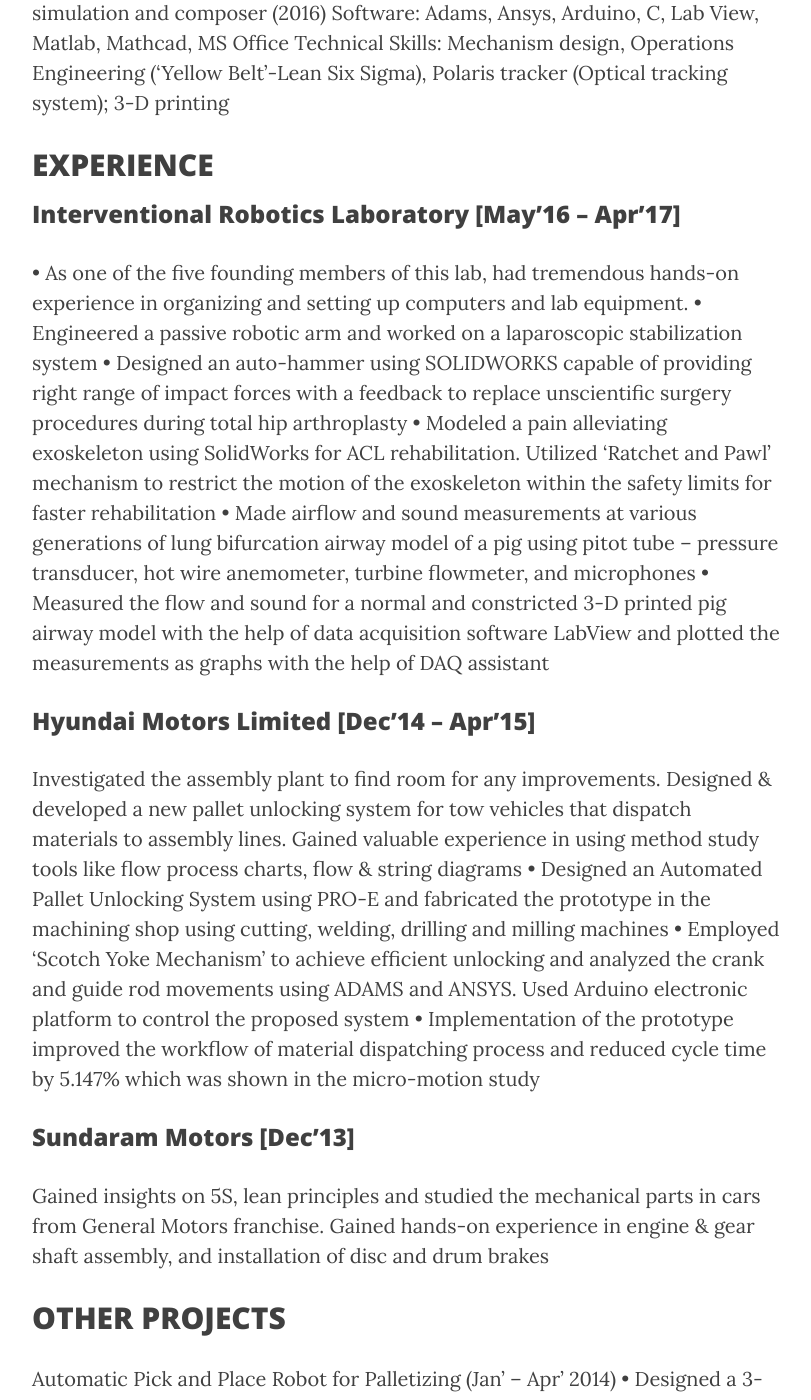
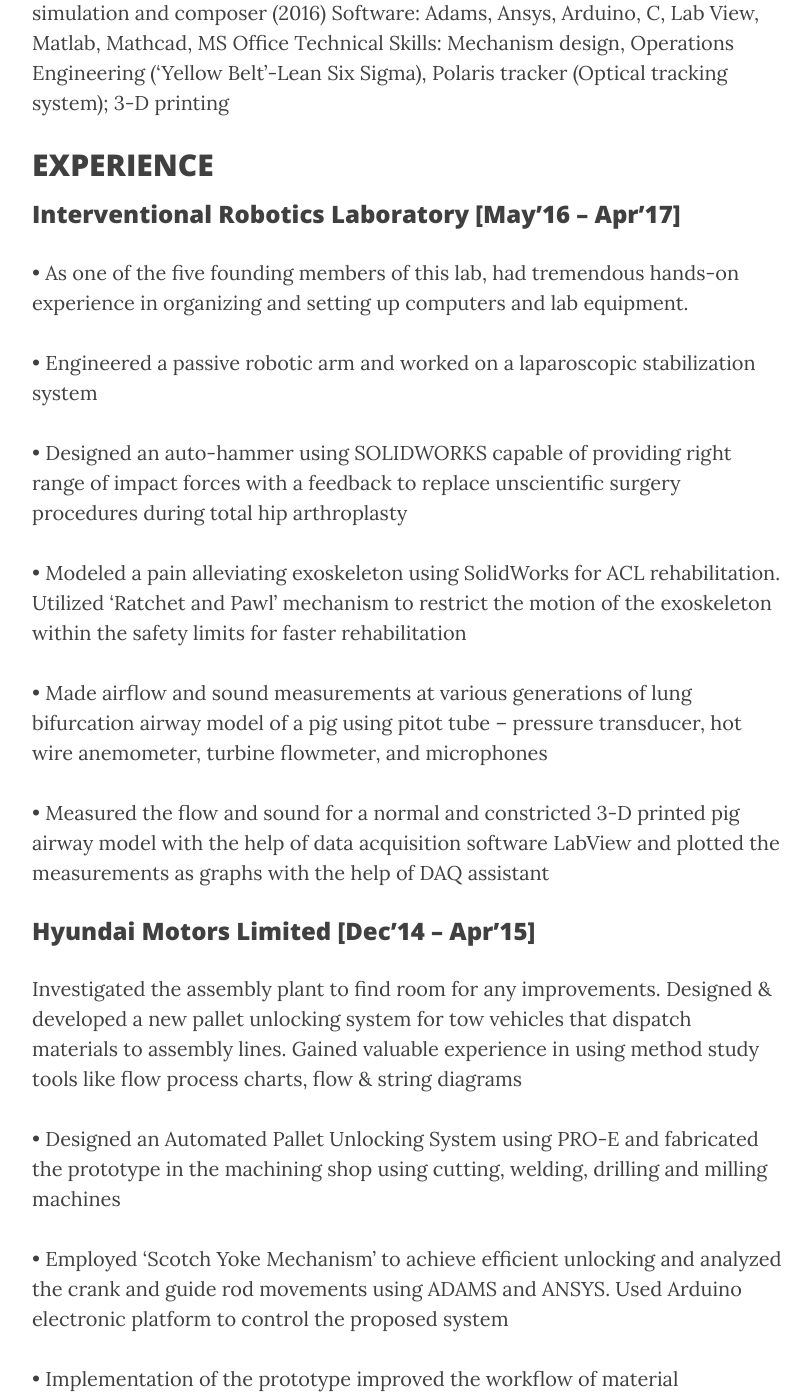
Before and after one commit to vignesharavind/vignesharavind.github.io, a Jekyll site: the page built from about.md, in a window 1280 px wide and 1400 px high, scrolled down 979 px. Shown: the whole window, without its empty margins (233-1044 px from the left). Built offline with Jekyll 4.4.1, drawn with Linux system fonts in a browser that asks for light colours; nearby versions of some CDN libraries; some of the changed text lies outside the part shown.

```diff
--- a/about.md
+++ b/about.md
@@ -24,27 +24,42 @@
 ## EXPERIENCE
 ### Interventional Robotics Laboratory	[May’16 – Apr’17]
 •	As one of the five founding members of this lab, had tremendous hands-on experience in organizing and setting up computers and lab equipment.
+
 •	Engineered a passive robotic arm and worked on a laparoscopic stabilization system
+
 •	Designed an auto-hammer using SOLIDWORKS capable of providing right range of impact forces with a feedback to replace unscientific surgery procedures during total hip arthroplasty
+
 •	Modeled a pain alleviating exoskeleton using SolidWorks for ACL rehabilitation. Utilized ‘Ratchet and Pawl’ mechanism to restrict the motion of the exoskeleton within the safety limits for faster rehabilitation
+
 •	Made airflow and sound measurements at various generations of lung bifurcation airway model of a pig using pitot tube – pressure transducer, hot wire anemometer, turbine flowmeter, and microphones
+
 •	Measured the flow and sound for a normal and constricted 3-D printed pig airway model with the help of data acquisition software LabView and plotted the measurements as graphs with the help of DAQ assistant
+
 ### Hyundai Motors Limited	[Dec’14 – Apr’15]
 Investigated the assembly plant to find room for any improvements. Designed & developed a new pallet unlocking system for tow vehicles that dispatch materials to assembly lines. Gained valuable experience in using method study tools like flow process charts, flow & string diagrams
+
 •	Designed an Automated Pallet Unlocking System using PRO-E and fabricated the prototype in the machining shop using cutting, welding, drilling and milling machines
+
 •	Employed ‘Scotch Yoke Mechanism’ to achieve efficient unlocking and analyzed the crank and guide rod movements using ADAMS and ANSYS. Used Arduino electronic platform to control the proposed system
+
 •	Implementation of the prototype improved the workflow of material dispatching process and reduced cycle time by 5.147% which was shown in the micro-motion study
+
 ### Sundaram Motors	[Dec'13]
 Gained insights on 5S, lean principles and studied the mechanical parts in cars from General Motors franchise. Gained hands-on experience in engine & gear shaft assembly, and installation of disc and drum brakes
 
 ## OTHER PROJECTS
-Automatic Pick and Place Robot for Palletizing (Jan’ – Apr’ 2014)
+### Automatic Pick and Place Robot for Palletizing (Jan’ – Apr’ 2014)
 •	Designed a 3-DOF robotic arm using PRO-E and the fabrication of the arm was done in the machining lab using cutting and drilling machines
+
 •	Controlled the prototype using ATmega328p microcontroller with the end effector actuated by a servo motor involving ‘Bell Crank Lever Mechanism’. Used Arduino prototyping platform to control the actuators
+
 •	Established the force plots of gripper using ADAMS software to demonstrate efficient and stable functioning of arm
 
 ## MEMBERSHIPS/ACTIVITIES
 •	Member of Society of automotive engineers, India (2011-15)
+
 •	Volunteered in the 7th international conference organized by English Language Teacher's Association of India (2012)
+
 •	Coordinated and conducted a technical event for the department symposium Deus Ex Machina 11(2014)
+
 •	‘Notetaker’- Student Accessibility Services UCF (May 2016-Present)
```
